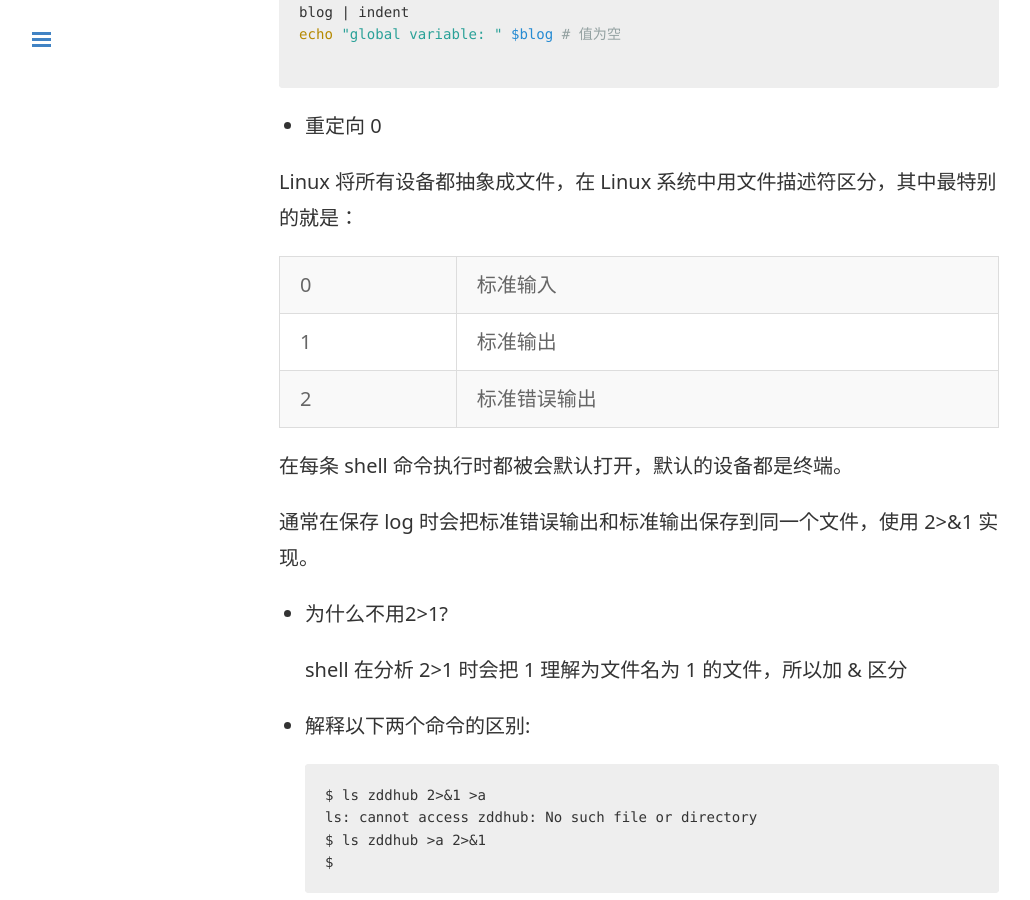
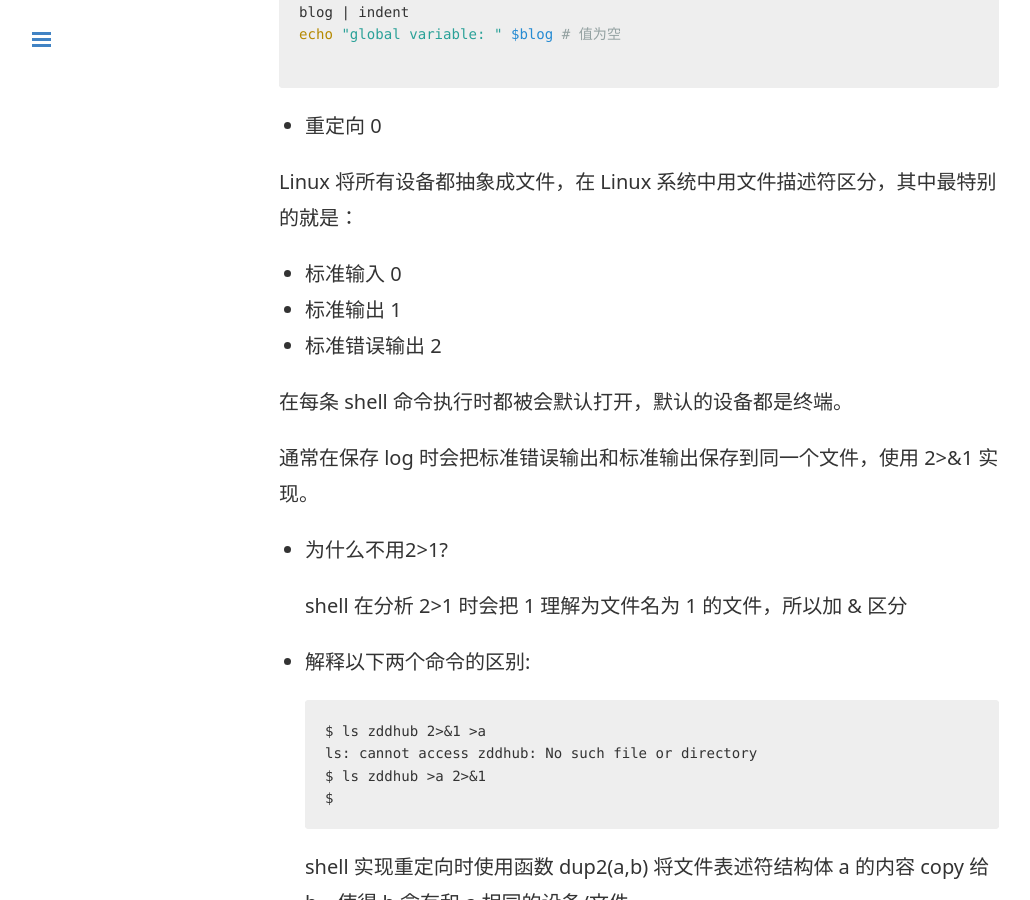
Before and after one commit to zddhub/zddhub.github.io, a Jekyll site: the page built from _posts/2015-03-03-shell.md, in a window 1280 px wide and 900 px high, scrolled down 1797 px. Shown: the whole window, without its empty margins (1-1031 px from the left). Built offline with Jekyll 4.4.1, drawn with Linux system fonts in a browser that asks for light colours; comment, search, counter and statistics services are not loaded.

Commit message:
Update _config

```diff
--- a/_config.yml
+++ b/_config.yml
@@ -3,7 +3,8 @@ markdown: kramdown
 
 kramdown:
   input: GFM
-  syntax_highlighter: rouge
+
+highlighter: rouge
 
 future:              true
 # Permalinks
--- a/_posts/2015-03-03-shell.md
+++ b/_posts/2015-03-03-shell.md
@@ -79,9 +79,9 @@ echo "global variable: " $blog # 值为空
 
 Linux 将所有设备都抽象成文件，在 Linux 系统中用文件描述符区分，其中最特别的就是：
 
-  0 | 标准输入
-  1 | 标准输出
-  2 | 标准错误输出
+  - 标准输入 0
+  - 标准输出 1
+  - 标准错误输出 2
 
 在每条 shell 命令执行时都被会默认打开，默认的设备都是终端。
 
```
